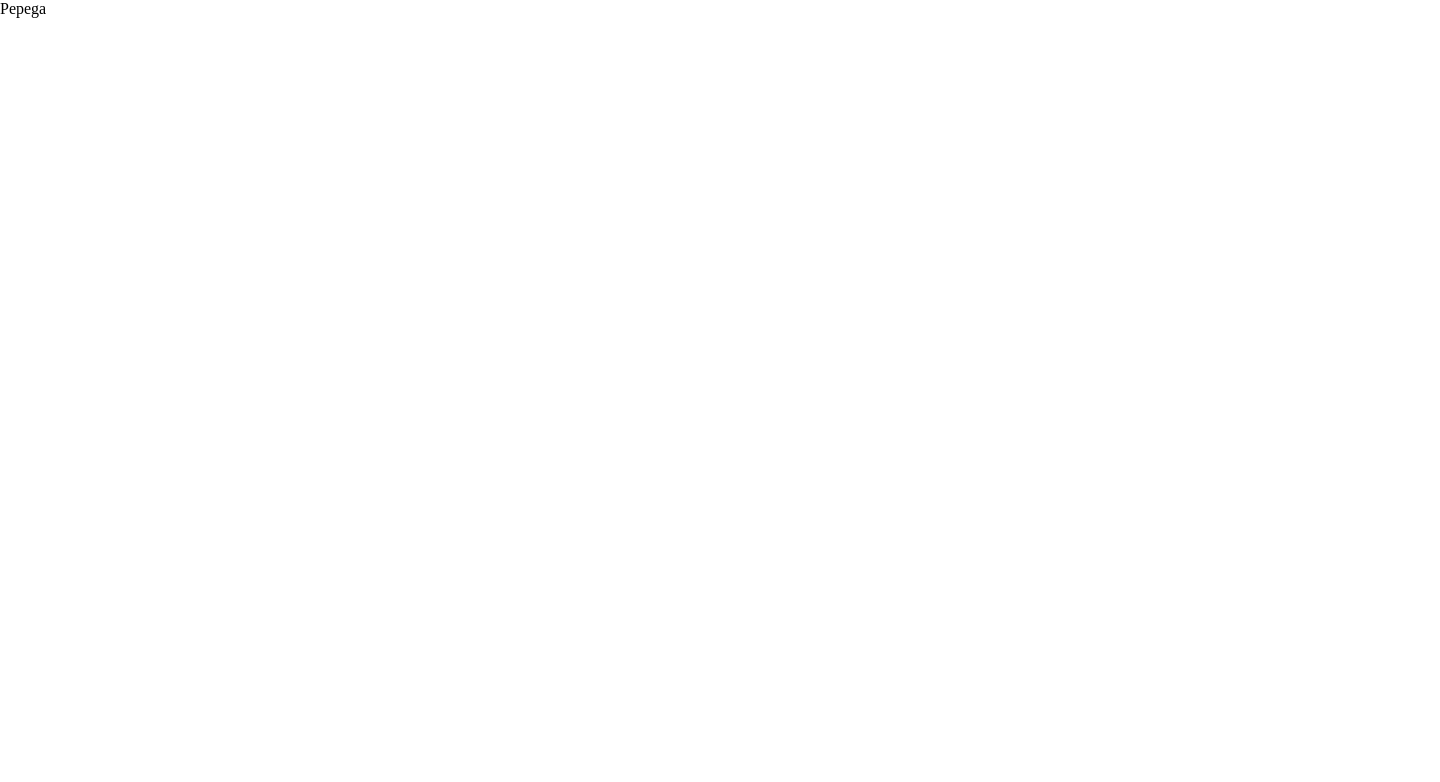
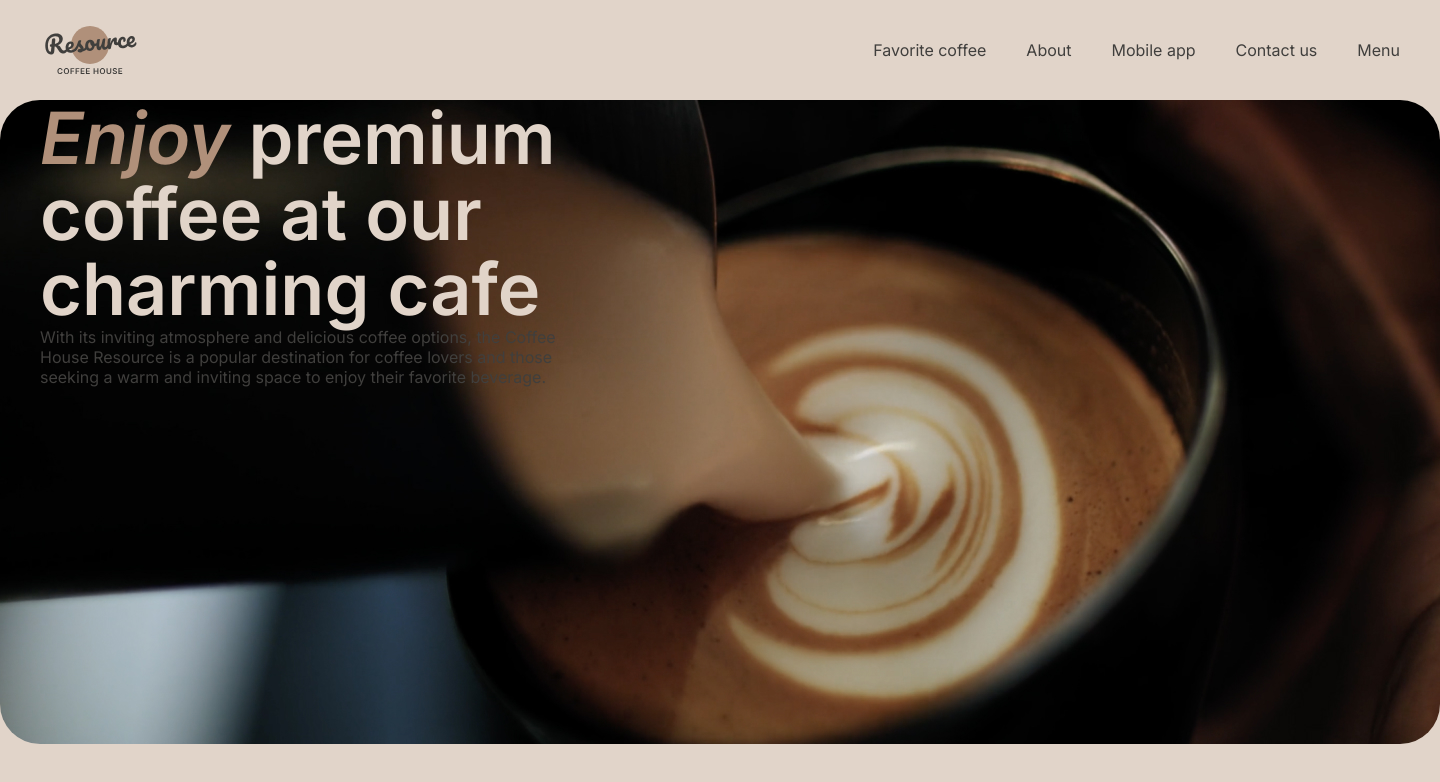
Before and after one commit to jknaosle/rsschool-cv, a plain HTML site: page coffee-house/index.html in a window 1280 px wide. Shown: the whole page, 1440 px wide, since content can reach past the window. Drawn offline with Linux system fonts and the light colour scheme.

Commit message:
feat: add header

```diff
--- a/coffee-house/SCSS/base/_base.scss
+++ b/coffee-house/SCSS/base/_base.scss
@@ -0,0 +1,60 @@
+@import url('https://fonts.googleapis.com/css2?family=Inter:wght@400;600;700&display=swap');
+
+@font-face {
+	font-family: 'Inter Semi Bold Italic';
+	src: url('../fonts/inter_semi_bold_italic.eot');
+	/* IE 9 Compatibility Mode */
+	src: url('../fonts/inter_semi_bold_italic.eot?#iefix') format('embedded-opentype'),
+		/* IE < 9 */
+		url('../fonts/inter_semi_bold_italic.woff2') format('woff2'),
+		/* Super Modern Browsers */
+		url('../fonts/inter_semi_bold_italic.woff') format('woff'),
+		/* Firefox >= 3.6, any other modern browser */
+		url('../fonts/inter_semi_bold_italic.ttf') format('truetype'),
+		/* Safari, Android, iOS */
+		url('../fonts/inter_semi_bold_italic.svg#inter_semi_bold_italic') format('svg');
+	/* Chrome < 4, Legacy iOS */
+}
+
+//
+// font-family: 'Inter', sans-serif;
+//
+
+body {
+	font-family: $font-main;
+	background-color: $light;
+	color: $dark;
+	font-size: 16px;
+}
+
+h1 {
+	font-family: $font-main;
+	font-size: 72px;
+	font-style: normal;
+	font-weight: 600;
+	line-height: 105%;
+	color: #E1D4C9;
+	b {
+		color: #B0907A;
+		font-family: $italic-font;
+	}
+}
+
+h2 {
+	font-size: 60px;
+}
+
+a {
+	color: $dark;
+	transition: color 0.3s ease-in-out;
+
+	&:hover {
+		color: $accent;
+	}
+}
+
+.container {
+	width: 1440px;
+	padding: 0 40px;
+	margin: 0 auto;
+}
--- a/coffee-house/SCSS/base/_vars.scss
+++ b/coffee-house/SCSS/base/_vars.scss
@@ -0,0 +1,15 @@
+// Fonts
+
+$font-main: 'Inter', sans-serif;
+$italic-font: 'Inter Semi Bold Italic';
+
+// Colors
+
+$light: #E1D4C9;
+$dark: #403F3D;
+$accent: #B0907A;
+$footer-bg: #665F55;
+$backdrop: #403F3DCC;
+$border-light: #C1B6AD;
+
+//
--- /dev/null
+++ b/coffee-house/SCSS/blocks/_header.scss
@@ -0,0 +1,10 @@
+.header {
+	min-height: 60px;
+	padding: 20px 0;
+
+	&__top-row {
+		display: flex;
+		justify-content: space-between;
+		align-items: center;
+	}
+}
--- /dev/null
+++ b/coffee-house/SCSS/blocks/_hero.scss
@@ -0,0 +1,11 @@
+.hero {
+	min-height: 644px;
+
+}
+
+.hero-container {
+	height: auto;
+	background: url('./../img/img-hero.jpg');
+	min-height: 644px;
+	border-radius: 40px;
+}
--- /dev/null
+++ b/coffee-house/SCSS/blocks/_nav.scss
@@ -0,0 +1,8 @@
+.header-nav {
+	font-size: 16px;
+}
+
+.nav-list {
+	display: flex;
+	column-gap: 40px;
+}
--- a/coffee-house/SCSS/main.scss
+++ b/coffee-house/SCSS/main.scss
@@ -2,3 +2,9 @@
 @import "./base/reset.scss";
 @import "./base/vars";
 @import "./base/base";
+
+// Blocks
+
+@import "./blocks/header";
+@import "./blocks/nav";
+@import "./blocks/hero";
--- /dev/null
+++ b/coffee-house/fonts/inter_semi_bold_italic.css
@@ -0,0 +1,9 @@
+@font-face {
+	font-family: 'Inter Semi Bold Italic';
+	src: url('../fonts/inter_semi_bold_italic.eot'); /* IE 9 Compatibility Mode */
+	src: url('../fonts/inter_semi_bold_italic.eot?#iefix') format('embedded-opentype'), /* IE < 9 */
+		url('../fonts/inter_semi_bold_italic.woff2') format('woff2'), /* Super Modern Browsers */
+		url('../fonts/inter_semi_bold_italic.woff') format('woff'), /* Firefox >= 3.6, any other modern browser */
+		url('../fonts/inter_semi_bold_italic.ttf') format('truetype'), /* Safari, Android, iOS */
+		url('../fonts/inter_semi_bold_italic.svg#inter_semi_bold_italic') format('svg'); /* Chrome < 4, Legacy iOS */
+}
--- a/coffee-house/index.html
+++ b/coffee-house/index.html
@@ -1,12 +1,42 @@
 <!DOCTYPE html>
 <html lang="en">
+
 <head>
 	<meta charset="UTF-8">
 	<meta name="viewport" content="width=device-width, initial-scale=1.0">
 	<title>coffee-house</title>
 	<link rel="stylesheet" href="./css/main.css">
 </head>
+
 <body>
-	Pepega
+	<header class="header">
+		<div class="header-container container">
+			<div class="header__top-row">
+				<a href="#!" class="header-logo">
+					<img src="./img/logo.svg" alt="coffee-house">
+				</a>
+				<nav class="header-nav">
+					<ul class="nav-list">
+						<li class="nav-item"><a href="#!">Favorite coffee</a></li>
+						<li class="nav-item"><a href="#!">About</a></li>
+						<li class="nav-item"><a href="#!">Mobile app</a></li>
+						<li class="nav-item"><a href="#!">Contact us</a></li>
+						<li class="nav-item"><a href="#!">Menu</a></li>
+
+					</ul>
+				</nav>
+			</div>
+		</div>
+	</header>
+	<div class="hero">
+		<div class="hero-container container">
+			<div class="hero-offer">
+				<h1 class="hero-title"><b>Enjoy</b> premium<br> coffee at our<br> charming cafe</h1>
+				<h3 class="hero-text">With its inviting atmosphere and delicious coffee options, the Coffee<br> House Resource is a popular destination for coffee lovers and those<br> seeking a warm and inviting space to enjoy their favorite beverage.</h3>
+
+			</div>
+		</div>
+	</div>
 </body>
+
 </html>
```
Also changed, not shown: coffee-house/css/main.css, coffee-house/fonts/inter_semi_bold_italic.ttf (added), coffee-house/fonts/inter_semi_bold_italic.woff (added), coffee-house/fonts/inter_semi_bold_italic.woff2 (added), coffee-house/img/img-hero.jpg (added), coffee-house/img/logo.svg (added), 2 other files.
